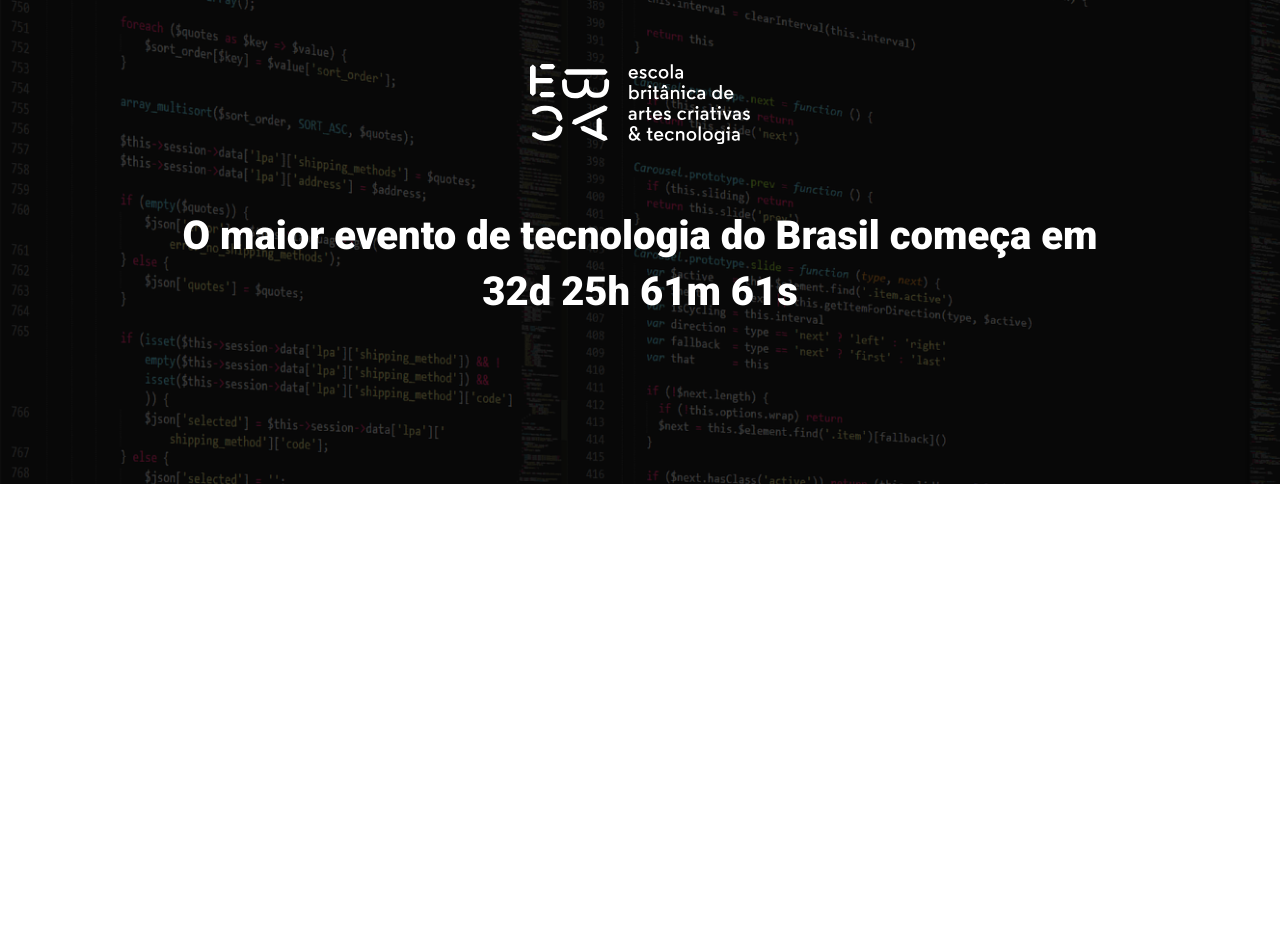
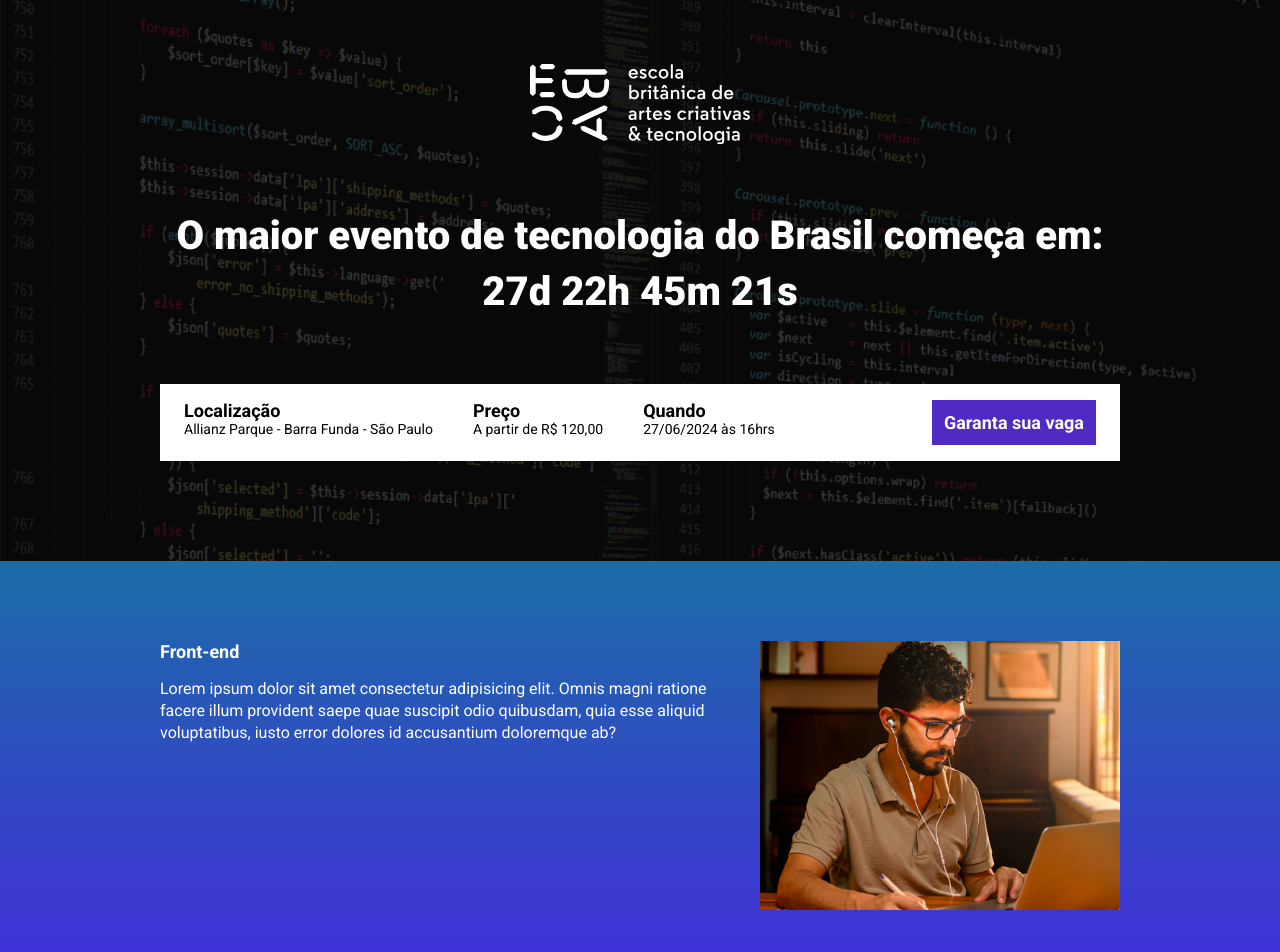
Before and after one commit to ThgFeldmann/EBAC_Talks, a website built with Parcel: page src/index.html in a window 1280 px wide. Shown: the top 952 px of the page. Before the commit the page ends 800 px from the top, so only its background shows below. Built offline with nearby package versions, Linux system fonts and the light colour scheme.

Commit message:
criando seçoes e a contagem

```diff
--- a/package.json
+++ b/package.json
@@ -2,16 +2,16 @@
   "name": "ebac_talks",
   "version": "1.0.0",
   "description": "",
-  "main": "index.js",
   "scripts": {
     "dev": "parcel src/index.html src/styles/main.scss src/scripts/main.js --no-cache",
+    "build": "parcel build src/index.html",
     "test": "echo \"Error: no test specified\" && exit 1"
   },
   "author": "",
   "license": "ISC",
   "devDependencies": {
-    "@parcel/transformer-sass": "^2.12.0",
-    "parcel": "^2.12.0",
+    "@parcel/transformer-sass": "^2.8.0",
+    "parcel": "^2.8.0",
     "sharp": "^0.31.3"
   }
 }
--- a/src/index.html
+++ b/src/index.html
@@ -10,17 +10,83 @@
     <link href="https://fonts.googleapis.com/css2?family=Roboto:wght@400;700;900&display=swap" rel="stylesheet">
 
     <link rel="stylesheet" href="styles/main.scss">
+    <link rel="stylesheet" href="https://unpkg.com/aos@next/dist/aos.css" />
 </head>
 <body>
     <header class="hero">
         <div class="container">
             <img class="hero__logo" src="./images/ebac_logo.svg" alt="EBAC">
             <p class="hero__text">
-                O maior evento de tecnologia do Brasil começa em 32d 25h 61m 61s
+                O maior evento de tecnologia do Brasil começa em: <span id="contador"></span>
             </p>
+            <div class="info-bar">
+                <ul class="info-bar__infos">
+                    <li class="info-bar__infos__item">
+                        <b>Localização</b>
+                        Allianz Parque - Barra Funda - São Paulo
+                    </li>
+                    <li class="info-bar__infos__item">
+                        <b>Preço</b>
+                        A partir de R$ 120,00
+                    </li>
+                    <li class="info-bar__infos__item">
+                        <b>Quando</b>
+                        27/06/2024 às 16hrs
+                    </li>
+                </ul>
+                <a href="#" class="button button--primary">
+                    Garanta sua vaga
+                </a>
+            </div>
         </div>
     </header>
 
+    <section class="event event--frontEnd">
+    <div class="container" data-aos="fade-right">
+        <div class="event__details">
+                <h2 class="event__details__title">Front-end</h2>
+                <p class="event__details__description">
+                    Lorem ipsum dolor sit amet consectetur adipisicing elit. Omnis magni ratione facere illum provident saepe quae suscipit odio quibusdam, quia esse aliquid voluptatibus, iusto error dolores id accusantium doloremque ab?
+                </p>
+            </div>
+            <img class="event__image" src="./images/frontend.png" alt="Front-end">
+        </div>
+    </section>
+    <section class="event event--uxUi event--image-left">
+        <div class="container" data-aos="fade-left">
+            <div class="event__details">
+                <h2 class="event__details__title">UI/UI</h2>
+                <p class="event__details__description">
+                        Lorem ipsum dolor sit amet consectetur adipisicing elit. Omnis magni ratione facere illum provident saepe quae suscipit odio quibusdam, quia esse aliquid voluptatibus, iusto error dolores id accusantium doloremque ab?
+                </p>
+            </div>
+            <img class="event__image" src="./images/ui-ux.png" alt="Front-end">
+        </div>
+    </section>
+    <section class="event event--dataScience">
+        <div class="container" data-aos="fade-right">
+            <div class="event__details">
+                <h2 class="event__details__title">Data Science</h2>
+                <p class="event__details__description">
+                        Lorem ipsum dolor sit amet consectetur adipisicing elit. Omnis magni ratione facere illum provident saepe quae suscipit odio quibusdam, quia esse aliquid voluptatibus, iusto error dolores id accusantium doloremque ab?
+                </p>
+            </div>
+            <img class="event__image" src="./images/data.png" alt="Front-end">
+        </div>
+    </section>
+    <section class="event event--backEnd event--image-left">
+        <div class="container" data-aos="fade-left">
+            <div class="event__details">
+                <h2 class="event__details__title">Back-end</h2>
+                <p class="event__details__description">
+                        Lorem ipsum dolor sit amet consectetur adipisicing elit. Omnis magni ratione facere illum provident saepe quae suscipit odio quibusdam, quia esse aliquid voluptatibus, iusto error dolores id accusantium doloremque ab?
+                </p>
+            </div>
+            <img class="event__image" src="./images/backend.png" alt="Front-end">
+        </div>
+    </section>
+
+    <script src="https://unpkg.com/aos@next/dist/aos.js"></script>
     <script src="scripts/main.js"></script>
 </body>
 </html>
--- a/src/scripts/main.js
+++ b/src/scripts/main.js
@@ -1 +1,27 @@
-console.log('funcionando')
+AOS.init();
+
+const dataDoEvento = new Date("jul 12, 2024 17:00:00");
+const timeStampDoEvento = dataDoEvento.getTime();
+
+const contaAsHoras = setInterval(function() {
+    const agora = new Date();
+    const timeStampAtual = agora.getTime();
+
+    const distanciaAteEvento = timeStampDoEvento - timeStampAtual;
+
+    const diaEmMs = 1000 * 60 * 60 * 24;
+    const horaEmMs = 1000 * 60 * 60;
+    const minutoEmMs = 1000 * 60;
+
+    const diasAteOEvento = Math.floor(distanciaAteEvento / diaEmMs)
+    const horasAteOEvento = Math.floor((distanciaAteEvento % diaEmMs) / horaEmMs);
+    const minutosAteOEvento = Math.floor((distanciaAteEvento % horaEmMs) / minutoEmMs);
+    const segundosAteOEvento = Math.floor((distanciaAteEvento % minutoEmMs) / 1000);
+
+    document.getElementById('contador').innerHTML = `${diasAteOEvento}d ${horasAteOEvento}h ${minutosAteOEvento}m ${segundosAteOEvento}s`
+
+    if (distanciaAteEvento < 0) {
+        clearInterval(contaAsHoras);
+        document.getElementById('contador').innerHTML = 'Evento expirado'
+    }
+}, 1000);
--- /dev/null
+++ b/src/styles/components/_buttons.scss
@@ -0,0 +1,25 @@
+@use 'variaveis';
+
+.button {
+    padding: 12px;
+    font-size: 18px;
+    font-weight: bold;
+    text-decoration: none;
+    text-align: center;
+    white-space: nowrap;
+
+    &--primary {
+        color: variaveis.$corTexto;
+        background-color: variaveis.$purple;
+    }
+
+    @media (max-width: 640px) {
+        display: block;
+        width: 100%;
+    }
+
+    @media (max-width: 1024px) {
+        display: flex;
+        align-items: center;
+    }
+}
--- /dev/null
+++ b/src/styles/components/_event.scss
@@ -0,0 +1,66 @@
+@use 'variaveis';
+
+.event {
+    padding: 80px 0;
+
+    &--frontEnd {
+        background-image: linear-gradient(variaveis.$blue1, variaveis.$blue2);
+    }
+
+    &--uxUi {
+        background-image: linear-gradient(variaveis.$blue2, variaveis.$pink);
+    }
+
+    &--dataScience {
+        background-image: linear-gradient(variaveis.$pink, variaveis.$yellow);
+    }
+
+    &--backEnd {
+        background-image: linear-gradient(variaveis.$yellow, variaveis.$pink);
+    }
+
+    &--image-left {
+
+        .container {
+            flex-direction: row-reverse;
+        }
+    }
+
+    .container {
+        display: flex;
+        gap: 40px;
+    }
+
+    &__image {
+        max-width: 360px;
+    }
+
+    &__details {
+
+        &__title {
+            font-size: 18px;
+            font-weight: bold;
+            margin-bottom: 16px;
+        }
+
+        &__description {
+            line-height: 22px;
+        }
+    }
+
+    @media (max-width: 640px) {
+
+        .container {
+            display: block;
+        }
+
+        &__image {
+            width: 100%;
+        }
+
+        &__details {
+            margin-right: 0;
+            margin-bottom: 16px;
+        }
+    }
+}
--- a/src/styles/_hero.scss
+++ b/src/styles/components/_hero.scss
@@ -1,3 +1,5 @@
+@use 'variaveis';
+
 .hero {
     padding-top: 64px;
     padding-bottom: 100px;
@@ -16,7 +18,7 @@
         left: 0;
         width: 100%;
         height: 100%;
-        background-color: #000;
+        background-color: variaveis.$corTextoSecundaria;
         opacity: .7;
         content: '';
     }
--- /dev/null
+++ b/src/styles/components/_info-bar.scss
@@ -0,0 +1,43 @@
+@use 'variaveis';
+
+.info-bar {
+    padding: 16px 24px;
+    background-color: variaveis.$corTexto;
+    display: flex;
+    justify-content: space-between;
+
+    &__infos {
+        display: flex;
+        gap: 40px;
+
+        &__item {
+            font-size: 14px;
+            color: variaveis.$corTextoSecundaria;
+
+            b {
+                font-size: 18px;
+                display: block;
+                color: variaveis.$corTextoSecundaria;
+            }
+        }
+    }
+
+    @media (max-width: 1024px) {
+
+        &__info {
+            gap: 16px;
+        }
+    }
+
+    @media (max-width: 640px) {
+        display: block;
+
+        &__infos {
+            display: block;
+
+            &__item {
+                margin-bottom: 24px;
+            }
+        }
+    }
+}
--- /dev/null
+++ b/src/styles/components/_variaveis.scss
@@ -0,0 +1,9 @@
+$corTexto: #fff;
+$corTextoSecundaria: #000;
+
+// Cores do gradiente
+$blue1: #1B6CA7;
+$blue2: #442BDB;
+$pink: #89223B;
+$yellow: #9C791D;
+$purple: #4F2AC3;
--- a/src/styles/main.scss
+++ b/src/styles/main.scss
@@ -1,11 +1,16 @@
-@use 'hero';
+@use './components/hero';
+@use './components/info-bar';
+@use './components/buttons';
+@use './components/event';
+@use './components/variaveis';
 
 * {
     margin: 0;
     padding: 0;
     box-sizing: border-box;
     font-family: Roboto, sans-serif;
-    color: #fff;
+    color: variaveis.$corTexto;
+    list-style: none;
 }
 
 .container {
```
Also changed, not shown: 1 other file.
